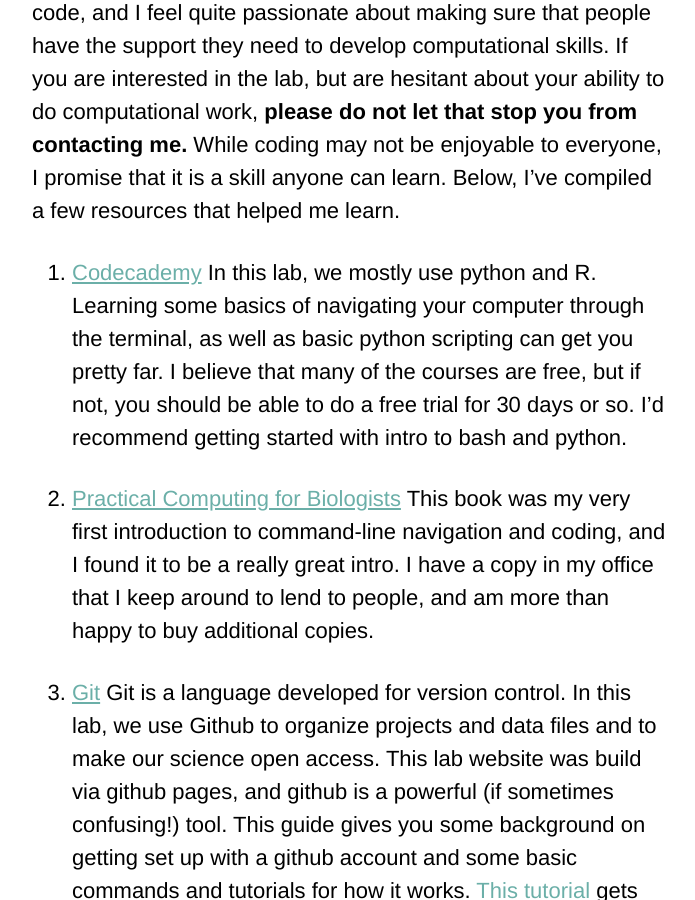
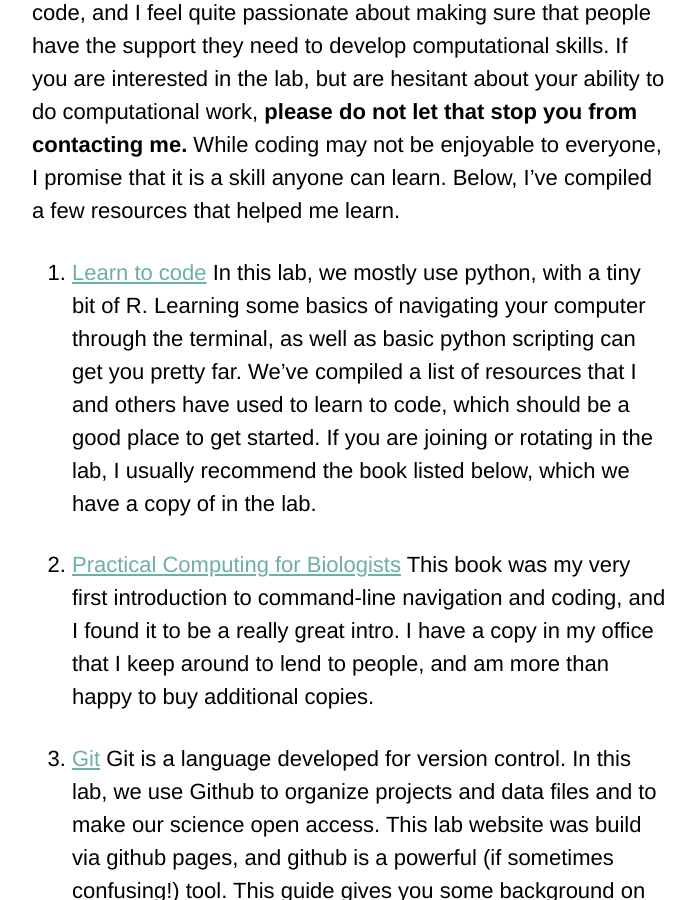
Before and after one commit to lmoncla/monclalab, a Jekyll site: the page built from _pages/handbook.md, in a window 1280 px wide and 900 px high, scrolled down 7888 px. Shown: the whole window, without its empty margins (290-985 px from the left). Built offline with Jekyll 4.4.1, drawn with Linux system fonts in a browser that asks for light colours; cached includes are drawn as plain includes; a script that is not in the unit is left out; comment, search, counter and statistics services are not loaded.

Commit message:
updating handbook with better intro materials

```diff
--- a/_pages/handbook.md
+++ b/_pages/handbook.md
@@ -51,8 +51,8 @@ Occasionally, we will have social events with the lab, like lab dinners or happy
 ### Computation
 I spent a majority of my life believing that computational skills were an inherent ability that I simply did not possess. When I learned to code in graduate school, I felt this overwhelming sense that I had learned a very accessible skill that made my life much easier. It also became clear to me that anyone can learn to code, and I feel quite passionate about making sure that people have the support they need to develop computational skills. If you are interested in the lab, but are hesitant about your ability to do computational work, __please do not let that stop you from contacting me.__ While coding may not be enjoyable to everyone, I promise that it is a skill anyone can learn. Below, I've compiled a few resources that helped me learn.
 
-1. [Codecademy](https://www.codecademy.com/learn)
-In this lab, we mostly use python and R. Learning some basics of navigating your computer through the terminal, as well as basic python scripting can get you pretty far. I believe that many of the courses are free, but if not, you should be able to do a free trial for 30 days or so. I'd recommend getting started with intro to bash and python.
+1. [Learn to code](https://roasted-rainstorm-aab.notion.site/Learn-to-code-2ddfea918fa380fb8561da7982186411)
+In this lab, we mostly use python, with a tiny bit of R. Learning some basics of navigating your computer through the terminal, as well as basic python scripting can get you pretty far. We've compiled a list of resources that I and others have used to learn to code, which should be a good place to get started. If you are joining or rotating in the lab, I usually recommend the book listed below, which we have a copy of in the lab.
 
 2. [Practical Computing for Biologists](https://practicalcomputing.org/index.html)
 This book was my very first introduction to command-line navigation and coding, and I found it to be a really great intro. I have a copy in my office that I keep around to lend to people, and am more than happy to buy additional copies.
```
